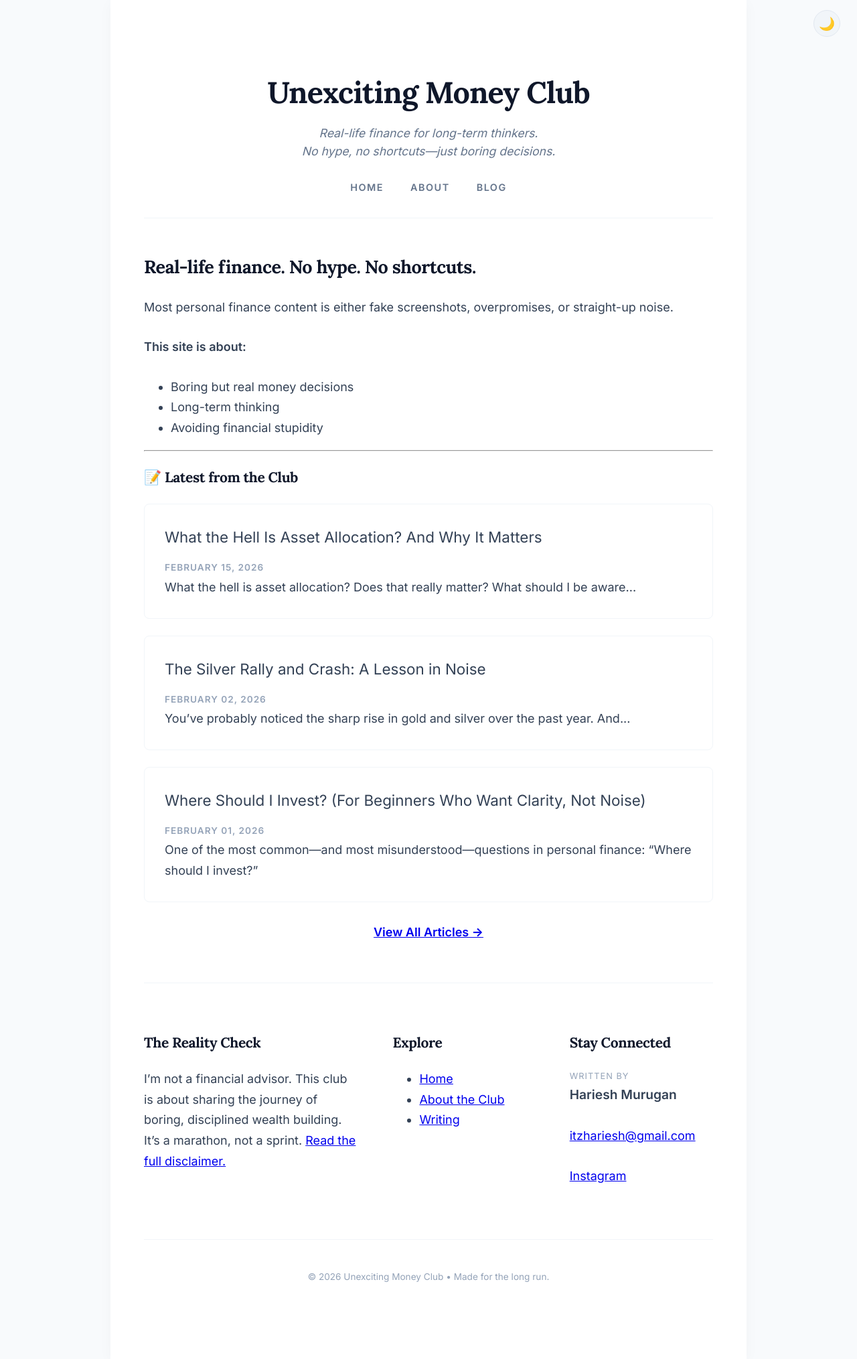
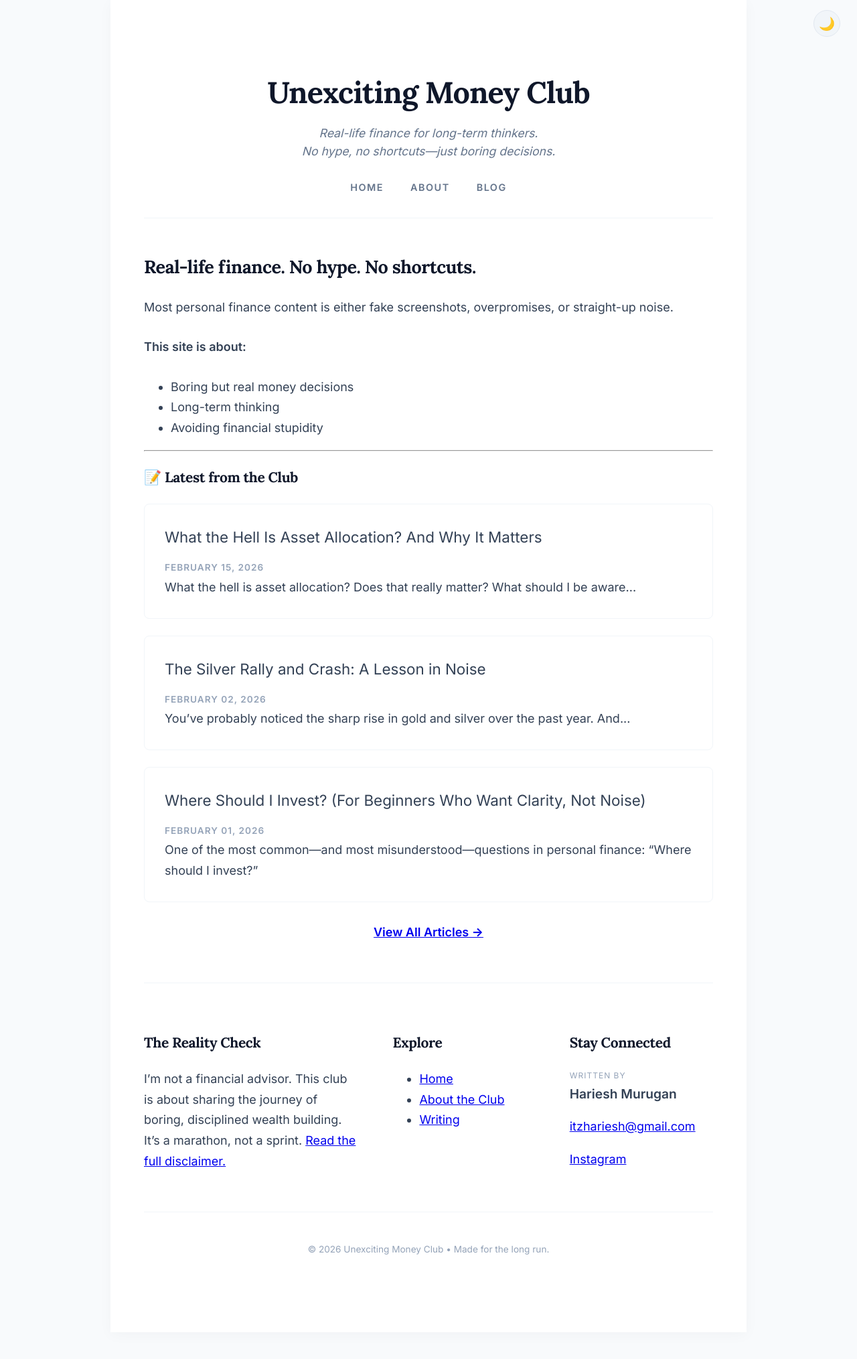
Before and after one commit to HarieshMK/HarieshMK.github.io, a Jekyll site: the page built from index.md, in a window 1280 px wide. Shown: the whole page at 67% size. Built offline with Jekyll 4.4.1, drawn with Linux system fonts in a browser that asks for light colours; after the commit the page ends 1989 px from its top, so only the background shows below that.

Commit message:
Update style.css

```diff
--- a/assets/css/style.css
+++ b/assets/css/style.css
@@ -1,8 +1,7 @@
 /* ===== 1. CORE STYLES & PREMIUM TYPOGRAPHY ===== */
 body {
-  background-color: #f8fafc; /* Lighter, cleaner background */
+  background-color: #f8fafc;
   color: #334155;
-  /* High-end font pairing */
   font-family: 'Inter', -apple-system, sans-serif;
   font-size: 18px;
   line-height: 1.7;
@@ -12,14 +11,13 @@
 }
 
 .container {
-  max-width: 850px; /* Slightly wider for better reading breath */
+  max-width: 850px;
   margin: 0 auto;
   background: #ffffff;
-  padding: 60px 50px; /* More white space = more premium */
+  padding: 60px 50px;
   box-shadow: 0 4px 20px rgba(0,0,0,0.03);
 }
 
-/* Financial Authority Font for Headings */
 h1, h2, h3 {
   font-family: 'Lora', serif;
   color: #0f172a;
@@ -50,7 +48,6 @@
   line-height: 1.5;
 }
 
-/* Utility Bar (Theme Toggle) */
 .top-util-bar {
   display: flex;
   justify-content: flex-end;
@@ -58,6 +55,7 @@
   position: absolute;
   width: 100%;
   box-sizing: border-box;
+  z-index: 10;
 }
 
 #theme-toggle {
@@ -72,11 +70,6 @@
   cursor: pointer;
   font-size: 1.2rem;
   transition: 0.2s;
-}
-
-#theme-toggle:hover {
-  background: #e2e8f0;
-  transform: scale(1.1);
 }
 
 .nav-list {
@@ -95,11 +88,6 @@
   font-size: 0.9rem;
   text-transform: uppercase;
   letter-spacing: 1.5px;
-  transition: 0.2s;
-}
-
-.nav-list li a:hover {
-  color: #0f172a;
 }
 
 /* ===== 3. REFINED BLOG CARDS ===== */
@@ -110,10 +98,10 @@
   margin-bottom: 25px;
 }
 
-.post-card {
+.post-card, .home-card {
   padding: 30px;
   border: 1px solid #f1f5f9;
-  border-radius: 8px; /* Sharper corners = more modern/professional */
+  border-radius: 8px;
   background: #fff;
   transition: all 0.3s cubic-bezier(0.4, 0, 0.2, 1);
 }
@@ -121,13 +109,12 @@
 .post-card:hover {
   transform: translateY(-4px);
   box-shadow: 0 12px 24px rgba(0,0,0,0.06);
-  border-color: #e2e8f0;
 }
 
 .post-title { font-size: 1.4rem; margin-bottom: 10px; display: block; }
 .post-date { font-size: 0.85rem; color: #94a3b8; font-weight: 600; text-transform: uppercase; letter-spacing: 1px; }
 
-/* ===== 4. FOOTER (Stay Connected Fix) ===== */
+/* ===== 4. FOOTER & STAY CONNECTED FIX ===== */
 footer {
   margin-top: 60px;
   padding-top: 50px;
@@ -141,8 +128,23 @@
   margin-bottom: 50px;
 }
 
-.by-line { margin: 0; font-size: 0.8rem; color: #94a3b8; text-transform: uppercase; letter-spacing: 1px; }
-.author-name { margin-top: 0; font-size: 1.2rem; }
+/* Tighten footer vertical spacing */
+.footer-col p {
+    margin-bottom: 10px;
+}
+
+.by-line {
+    margin: 0 !important;
+    font-size: 0.75rem !important;
+    color: #94a3b8;
+    text-transform: uppercase;
+    letter-spacing: 1px;
+}
+
+.author-name {
+    margin: 0 0 12px 0 !important;
+    font-size: 1.2rem;
+}
 
 .footer-bottom {
   text-align: center;
@@ -156,52 +158,29 @@
 .dark-theme body { background-color: #0f172a; color: #f8fafc; }
 .dark-theme .container { background: #0f172a; box-shadow: none; }
 
-/* Force ALL links and titles to be white, including home page cards */
 .dark-theme h1, .dark-theme h2, .dark-theme h3,
 .dark-theme h1 a, .dark-theme .post-title,
 .dark-theme .post-card h3, .dark-theme .post-card-link {
     color: #ffffff !important;
 }
 
-.dark-theme .tagline { color: #94a3b8; }
-
-/* Ensure blog cards (and home cards) use the Navy background */
-.dark-theme .post-card,
-.dark-theme .home-card {
+.dark-theme .post-card, .dark-theme .home-card {
     background: #1e293b !important;
     border-color: #334155 !important;
 }
 
-/* Make card text white and remove any lingering red */
-.dark-theme .post-excerpt,
-.dark-theme .post-content p {
+.dark-theme .post-excerpt, .dark-theme .post-content p {
     color: #cbd5e1 !important;
 }
 
-.dark-theme .post-card:hover { border-color: #475569 !important; }
-
-.dark-theme #theme-toggle { background: #1e293b; border-color: #334155; }
-.dark-theme .nav-list li a { color: #94a3b8; }
-.dark-theme .nav-list li a:hover { color: #ffffff; }
-
-.dark-theme footer, .dark-theme .footer-bottom { border-color: #1e293b; }
-
-/* Premium soft blue links for standard body text */
 .dark-theme a { color: #38bdf8; }
 
-/* Mobile Tweaks */
-@media (max-width: 768px) {
-  .container { padding: 30px 20px; }
-  .footer-grid { grid-template-columns: 1fr; gap: 30px; }
-  .top-util-bar { padding: 10px; }
-  header h1 { font-size: 2rem; }
-}
-/* Newsletter Dark Mode Fix */
+/* Newsletter & Comments Dark Mode Fixes */
 .dark-theme .ml-embedded,
 .dark-theme .ml-form-embedWrapper,
 .dark-theme .ml-form-embedBody,
 .dark-theme .ml-form-embedContainer {
-    background-color: #1e293b !important; /* Matches your blog cards */
+    background-color: #1e293b !important;
     border: 1px solid #334155 !important;
 }
 
@@ -210,34 +189,29 @@
     color: #ffffff !important;
 }
 
-/* Comments (Cusdis) Dark Mode Fix */
-/* This forces the 'Discussion' header to stay white in dark mode */
-.dark-theme #cusdis_thread,
-.dark-theme .comments h3,
-.dark-theme .comments p {
-    color: #ffffff !important;
-}
-/* Fix for invisible Cusdis labels in Dark Mode */
-.dark-theme #cusdis_thread {
-    color: #ffffff !important;
-}
+/* Cusdis Labels & Inputs Fix */
+.dark-theme #cusdis_thread { color: #ffffff !important; }
 
-/* This targets the internal labels if they are being rendered as standard text */
 .dark-theme .comments label,
 .dark-theme #cusdis_thread form label {
     color: #cbd5e1 !important;
     display: block;
-    margin-bottom: 5px;
+    margin-bottom: 8px;
+    font-size: 0.9rem;
 }
 
-/* Ensure the text inputs have a subtle border so you can see where to click */
 .dark-theme #cusdis_thread input,
 .dark-theme #cusdis_thread textarea {
     background-color: #1e293b !important;
     border: 1px solid #334155 !important;
     color: #ffffff !important;
 }
-/* Force the Cusdis iframe to stay transparent */
-.dark-theme iframe[src*="cusdis"] {
-    color-scheme: dark;
+
+.dark-theme iframe[src*="cusdis"] { color-scheme: dark; }
+
+/* Mobile Tweaks */
+@media (max-width: 768px) {
+  .container { padding: 30px 20px; }
+  .footer-grid { grid-template-columns: 1fr; gap: 30px; }
+  header h1 { font-size: 2rem; }
 }
```
